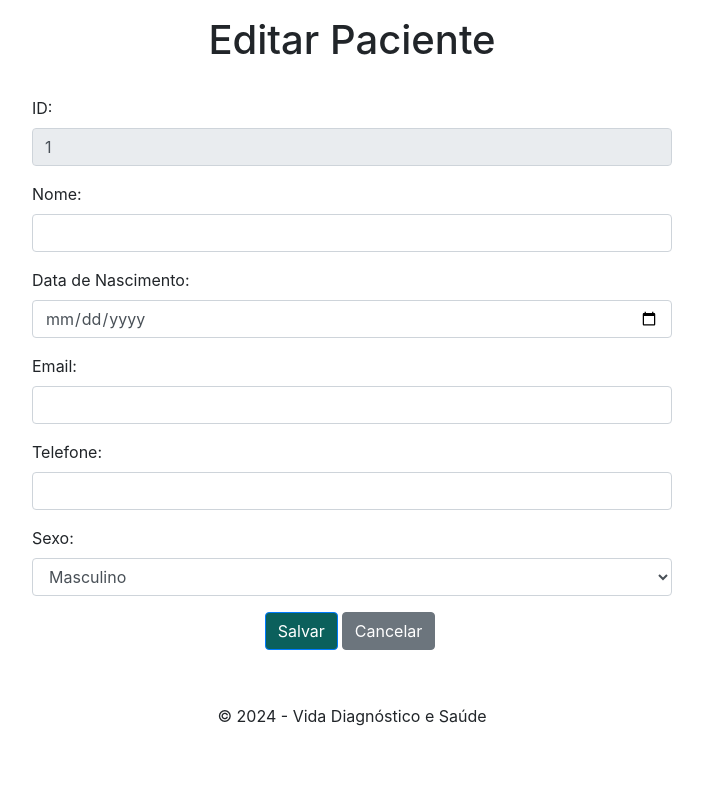
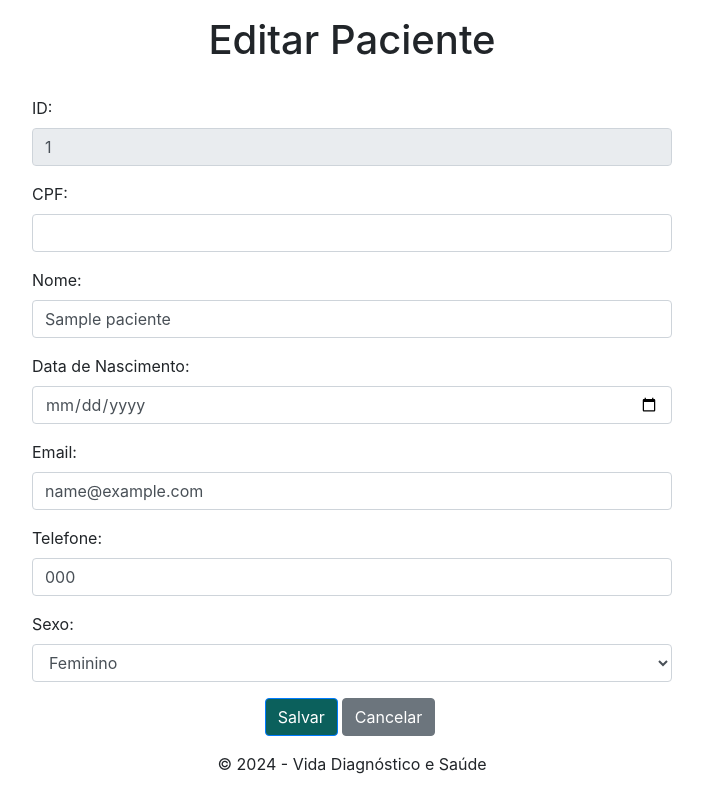
Before and after one commit to rafaeljacobi/univag-projeto-4, a Flask app: template templates/paciente/editar.html in a window 1280 px wide. Shown: the part 56-848 px from the top of the page, without its empty margins (288-991 px from the left). Before the commit the page ends 782 px from the top, so only its background shows below. Run offline with Flask 3, Linux system fonts and the light colour scheme; tables that the repository leaves empty hold one stand-in row (values such as "Sample post"); the template is opened without the code that fills it: values that come from a table or form of the project are taken from there, most other values are stand-ins (such as "Sample title", 1, 10 or a date in 2020); some libraries are stand-ins or nearby versions.

Commit message:
Update editar.html
Corrigido erro no botão 'cancelar'.

```diff
--- a/templates/paciente/editar.html
+++ b/templates/paciente/editar.html
@@ -15,34 +15,44 @@
         </div>
 
         <div class="form-group">
+            <label for="nome">CPF:</label>
+            <input type="text" class="form-control" id="cpf" name="cpf" value="{{ paciente.cpf }}" required>
+        </div>
+
+        <div class="form-group">
             <label for="nome">Nome:</label>
-            <input type="text" class="form-control" id="nome" name="nome" required>
+            <input type="text" class="form-control" id="nome" name="nome" value="{{ paciente.nome }}" required>
         </div>
 
         <div class="form-group">
             <label for="data_nascimento">Data de Nascimento:</label>
-            <input type="date" class="form-control" id="data_nascimento" name="data_nascimento" required>
+            <input type="date" class="form-control" id="data_nascimento" name="data_nascimento" value="{{ data_nascimento }}" required>
         </div>
 
         <div class="form-group">
             <label for="email">Email:</label>
-            <input type="email" class="form-control" id="email" name="email" required>
+            <input type="email" class="form-control" id="email" name="email" value="{{ paciente.email }}" required>
         </div>
 
         <div class="form-group">
             <label for="telefone">Telefone:</label>
-            <input type="tel" class="form-control" id="telefone" name="telefone" required>
+            <input type="tel" class="form-control" id="telefone" name="telefone" value="{{ paciente.telefone }}" required>
         </div>
 
         <div class="form-group">
             <label for="sexo">Sexo:</label>
             <select class="form-control" id="sexo" name="sexo" required>
-                <option value="Masculino">Masculino</option>
-                <option value="Feminino">Feminino</option>
+                {% if paciente.sexo == "Masculino"  %}
+                    <option value="Masculino" selected>Masculino</option>
+                    <option value="Feminino">Feminino</option>
+                {% else %}
+                    <option value="Masculino">Masculino</option>
+                    <option value="Feminino" selected>Feminino</option>
+                {% endif %}
             </select>
         </div>
 
-        <div class="row">
+        <div class="row mb-3">
 
             <div class="col-12 d-flex justify-content-center">
                 <div class="btn-group">
@@ -50,7 +60,11 @@
                 </div>
 
                 <div class="btn-group">
-                    <a href="{{ url_for('perfis.perfis') }}" class="btn btn-secondary mx-1">Cancelar</a>
+                    {% if current_user.is_adm() %}
+                        <a href="{{ url_for('pacientes.pacientes') }}" class="btn btn-secondary mx-1">Cancelar</a>
+                    {% else %}
+                        <a href="{{ url_for('recepcao.senhas', setor_id=setor_id, estacao_id=estacao_id, senha_atual_id=senha_atual_id, acao='senhas_atualizar' ) }}" class="btn btn-secondary mx-1">Cancelar</a>
+                    {% endif %}
                 </div>
 
             </div>
```
